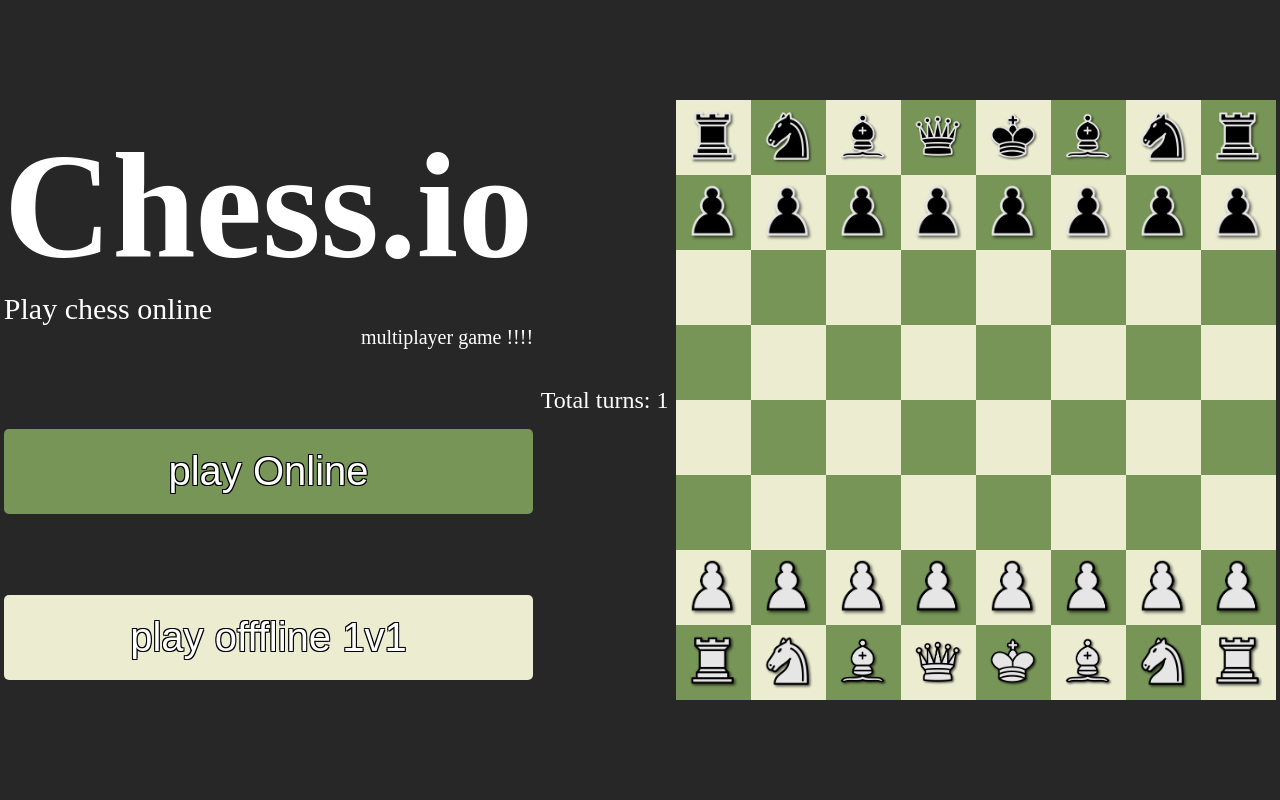
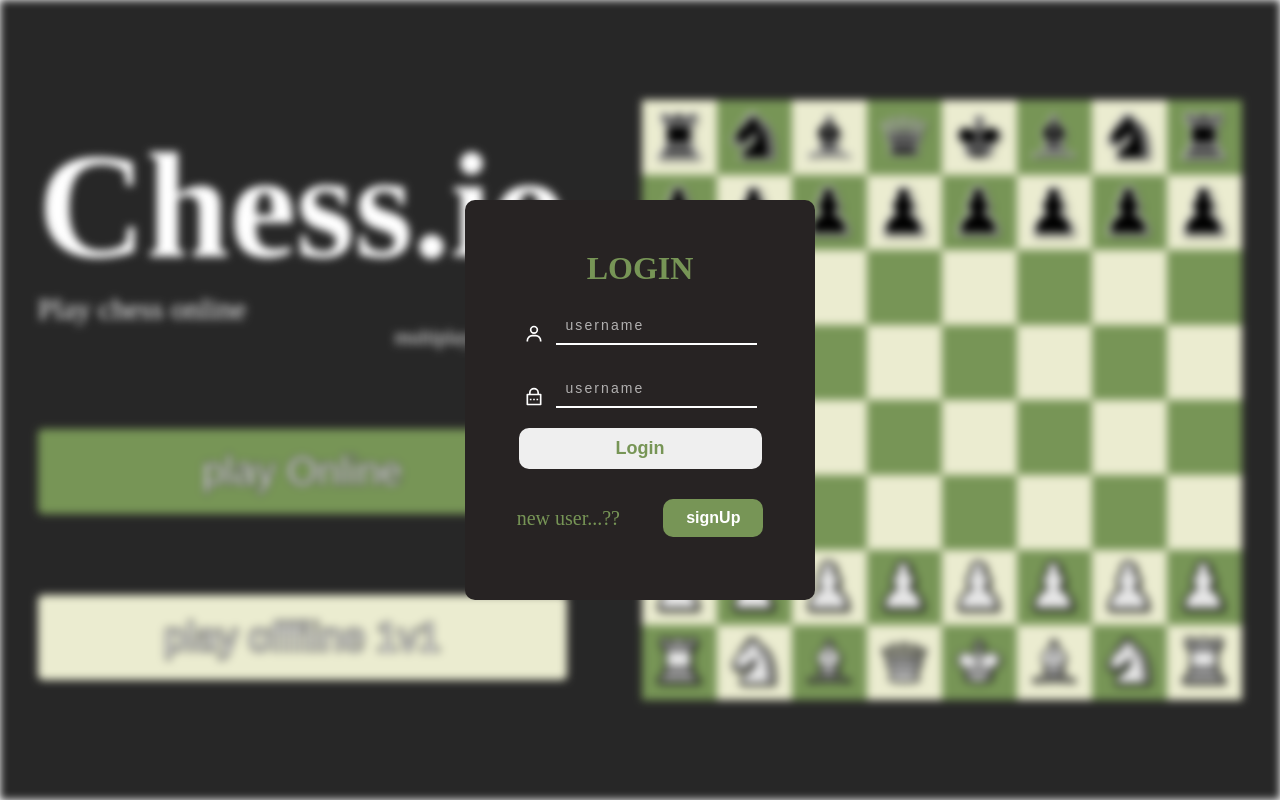
Before and after one commit to Amit-Singh-14/Chess.io, a React (Create React App) app: page / in a window 1280 px wide. Both pictures are taken after a click on the button "play Online". Built offline with nearby package versions, Linux system fonts and the light colour scheme.

Commit message:
login page added

```diff
--- a/src/App.jsx
+++ b/src/App.jsx
@@ -1,17 +1,21 @@
 import Referee from "./components/Ref/Referee";
 import { useRef } from "react";
 import "./app.css";
+import StartUp from "./components/Startup/StartUp";
 import Login from "./components/login/Login";
 function App() {
   const disable = useRef(null);
   return (
-    <div className="App">
-      <div className="login">
-        <Login disable={disable} />
+    <>
+      <Login />
+      <div className="App">
+        <div className="startup">
+          <StartUp disable={disable} />
+        </div>
+        <div className="disable" ref={disable}></div>
+        <Referee />
       </div>
-      <div className="disable" ref={disable}></div>
-      <Referee />
-    </div>
+    </>
   );
 }
 
--- a/src/app.css
+++ b/src/app.css
@@ -5,9 +5,16 @@
   flex-direction: row;
   justify-content: space-around;
   align-items: center;
+  position: relative;
+}
+.blur {
+  overflow: hidden;
+  transition: 0.5s;
+  -webkit-filter: blur(4px);
+  filter: blur(4px);
 }
 
-.login {
+.startup {
   height: 80vh;
 }
 
--- a/src/components/Ref/Referee.tsx
+++ b/src/components/Ref/Referee.tsx
@@ -174,26 +174,29 @@ export default function Referee() {
 
   return (
     <>
-      <p style={{ color: "white", fontSize: "24px", textAlign: "center" }}>
-        Total turns: {board.totalTurns}
-      </p>
       <div className="modal hidden" ref={modalRef}>
         <div className="modal-body">
           <img
             onClick={() => promotePawn(PieceType.ROOK)}
             src={`/assets/images/rook_${promotionTeamType()}.png`}
+            alt=""
           />
           <img
             onClick={() => promotePawn(PieceType.BISHOP)}
             src={`/assets/images/bishop_${promotionTeamType()}.png`}
+            alt=""
           />
+
           <img
             onClick={() => promotePawn(PieceType.KNIGHT)}
             src={`/assets/images/knight_${promotionTeamType()}.png`}
+            alt=""
           />
+
           <img
             onClick={() => promotePawn(PieceType.QUEEN)}
             src={`/assets/images/queen_${promotionTeamType()}.png`}
+            alt=""
           />
         </div>
       </div>
@@ -207,6 +210,9 @@ export default function Referee() {
           </div>
         </div>
       </div>
+      {/* <p style={{ color: "white", fontSize: "24px", textAlign: "center" }}>
+        Total turns: {board.totalTurns}
+      </p> */}
       <Chessboard playMove={playMove} pieces={board.pieces} />
     </>
   );
--- /dev/null
+++ b/src/components/Startup/StartUp.jsx
@@ -0,0 +1,30 @@
+import "./startup.css";
+function StartUp({ disable }) {
+  function handleclick() {
+    disable.current.classList.add("hidden");
+  }
+
+  function blurBackground() {
+    document.querySelector(".App").classList.add("blur");
+    setTimeout(() => {
+      document.querySelector(".login").classList.remove("hidden");
+    }, 500);
+  }
+  return (
+    <div className="sidebar">
+      <div className="heading">
+        <h1>Chess.io</h1>
+        <p className="play">Play chess online</p>
+        <p className="multi">multiplayer game !!!!</p>
+      </div>
+      <button id="online" onClick={blurBackground}>
+        play Online
+      </button>
+      <button id="offline" onClick={handleclick}>
+        play offfline 1v1
+      </button>
+    </div>
+  );
+}
+
+export default StartUp;
--- /dev/null
+++ b/src/components/Startup/startup.css
@@ -0,0 +1,43 @@
+.heading > h1 {
+  font-size: 150px;
+  color: white;
+}
+
+.sidebar {
+  display: flex;
+  flex-direction: column;
+  height: inherit;
+  justify-content: space-around;
+}
+
+.heading {
+  color: aliceblue;
+}
+
+.play {
+  color: white;
+  font-size: 30px;
+}
+
+.multi {
+  color: white;
+  font-size: 20px;
+  text-align: end;
+}
+
+.sidebar > button {
+  padding: 20px;
+  font-size: 40px;
+  cursor: pointer;
+  color: white;
+  border-radius: 5px;
+  border: none;
+  text-shadow: -1px -1px 0 #000, 1px -1px 0 #000, -1px 1px 0 #000, 1px 1px 0 #000;
+}
+#online {
+  background-color: #779556;
+}
+
+#offline {
+  background-color: #ebecd0;
+}
--- a/src/components/login/Login.jsx
+++ b/src/components/login/Login.jsx
@@ -1,19 +1,28 @@
+import React from "react";
+import { BiUser } from "react-icons/bi";
+import { RiLockPasswordLine } from "react-icons/ri";
 import "./login.css";
-function Login({ disable }) {
-  function handleclick() {
-    disable.current.classList.add("hidden");
-  }
+function Login() {
   return (
-    <div className="sidebar">
-      <div className="heading">
-        <h1>Chess.io</h1>
-        <p className="play">Play chess online</p>
-        <p className="multi">multiplayer game !!!!</p>
+    <div className="login hidden">
+      <div className="login-form">
+        <h1>LOGIN</h1>
+        <form action="">
+          <div className="user input">
+            <BiUser fontSize={20} />
+            <input type="text" placeholder="username" />
+          </div>
+          <div className="pass input">
+            <RiLockPasswordLine fontSize={20} />
+            <input type="text" placeholder="username" />
+          </div>
+          <button className="login-into">Login</button>
+        </form>
       </div>
-      <button id="online" onClick={handleclick}>
-        play Online
-      </button>
-      <button id="offline">play offfline 1v1</button>
+      <div className="signup">
+        <p>new user...??</p>
+        <button>signUp</button>
+      </div>
     </div>
   );
 }
--- a/src/components/login/login.css
+++ b/src/components/login/login.css
@@ -1,43 +1,87 @@
-.heading > h1 {
-  font-size: 150px;
+.login {
+  position: absolute;
+  border-radius: 10px;
+  top: 50%;
+  left: 50%;
+  transform: translate(-50%, -50%);
+  z-index: 1;
+  width: 350px;
+  height: 400px;
+  background-color: rgb(39, 35, 35);
+}
+
+.login-form {
+  margin-top: 40px;
+  width: 100%;
+  display: flex;
+  flex-direction: column;
+  align-items: center;
+}
+
+.login-form > h1 {
+  text-align: center;
+  color: #779556;
+  padding: 10px;
+}
+
+.input {
+  margin: 5px;
+  margin-top: 10px;
+  color: white;
+  text-align: center;
+  display: flex;
+  justify-content: center;
+  align-items: center;
+}
+.input > input {
+  letter-spacing: 0.13rem;
+  padding: 10px;
+  margin-left: 12px;
+  margin-bottom: 15px;
+  border: none;
+  outline: none;
+  font-size: 14px;
+  cursor: text;
+  border-bottom: 2px solid white;
+  background-color: transparent;
   color: white;
 }
 
-.sidebar {
+.input > input::placeholder {
+  color: rgba(255, 255, 255, 0.642);
+}
+
+.login-into {
+  width: 100%;
+  padding: 10px;
+  border-radius: 10px;
+  border: none;
+  cursor: pointer;
+  font-size: large;
+  font-weight: 800;
+  color: #779556;
+}
+
+.signup {
   display: flex;
-  flex-direction: column;
-  height: inherit;
+  align-items: center;
+  margin: 30px;
+  color: #779556;
   justify-content: space-around;
 }
 
-.heading {
-  color: aliceblue;
+.signup p {
+  font-size: 20px;
 }
 
-.play {
+.signup button {
+  width: 100px;
+  padding: 10px;
+  background-color: #779556;
+  border: none;
+  border-radius: 10px;
   color: white;
-  font-size: 30px;
+  cursor: pointer;
+  font-size: medium;
+  font-weight: 800;
 }
-
-.multi {
-  color: white;
-  font-size: 20px;
-  text-align: end;
-}
-
-.sidebar > button {
-  padding: 20px;
-  font-size: 40px;
-  cursor: pointer;
-  color: white;
-  border-radius: 5px;
-  border: none;
-  text-shadow: -1px -1px 0 #000, 1px -1px 0 #000, -1px 1px 0 #000, 1px 1px 0 #000;
-}
-#online {
-  background-color: #779556;
-}
-
-#offline {
-  background-color: #ebecd0;
-}
```
Also changed, not shown: package.json (+6 -1 lines), 1 other file (tests, documents, lock files or other folders).
